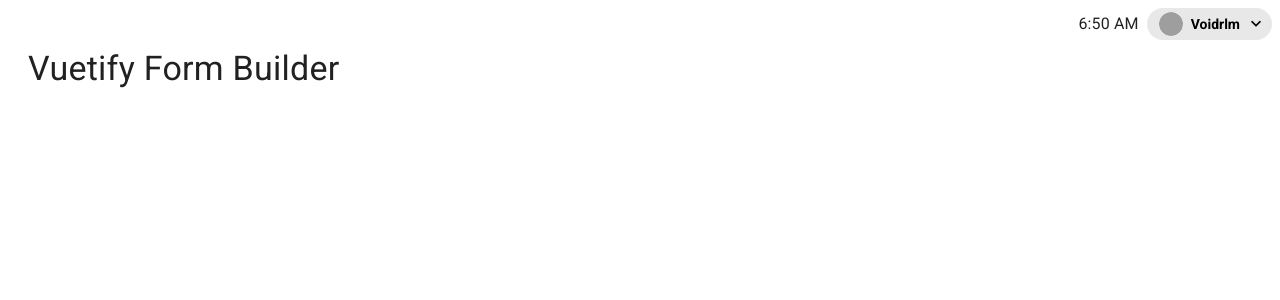
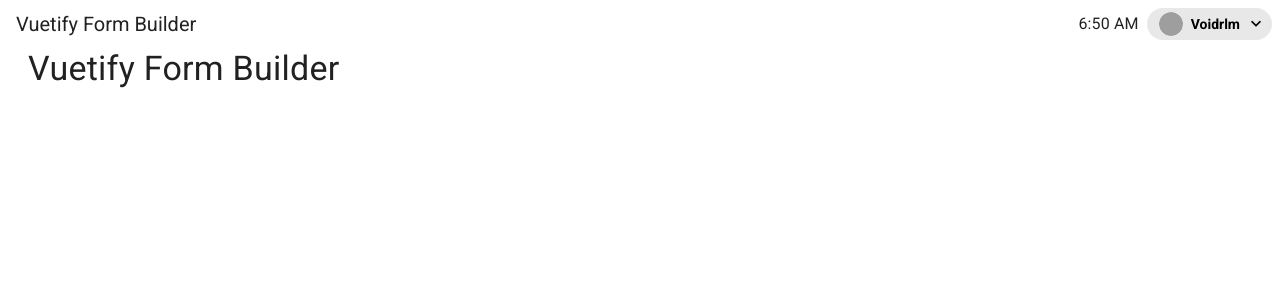
Before and after one commit to voidrlm/Vuetify-Form-Builder-With-Validations, a Vue app: page /#/dashboard in a window 1280 px wide. Shown: the top 300 px of the page. Built offline with nearby package versions, Linux system fonts and the light colour scheme; grey boxes are pictures that could not be loaded.

Commit message:
Added title in app bar

```diff
--- a/src/components/navigation/appBar.vue
+++ b/src/components/navigation/appBar.vue
@@ -5,6 +5,8 @@
     dense
     flat
   >
+    <v-toolbar-title>Vuetify Form Builder</v-toolbar-title>
+
     <v-spacer></v-spacer>
     <span
       @click="showClock = true"
```
